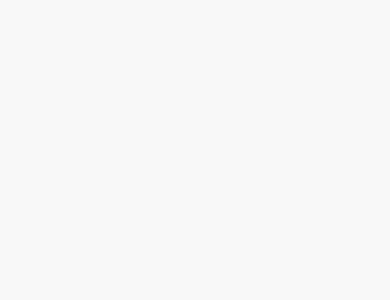
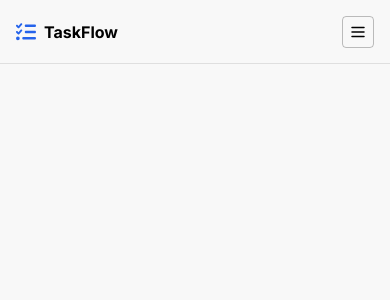
Before and after one commit to Chiemezie-Uchenwoke/taskflow, a React (Vite) app: page / in a window 390 px wide. Shown: the top 300 px of the page. Built offline with nearby package versions, Linux system fonts and the light colour scheme.

Commit message:
Complete header sm component

```diff
--- /dev/null
+++ b/src/components/Header/HeaderSm.jsx
@@ -0,0 +1,62 @@
+import { useState } from "react";
+import { FaListCheck } from "react-icons/fa6";
+import { IoMdClose } from "react-icons/io";
+import { LuMenu } from "react-icons/lu";
+import navLinks from "../../data/navLinks";
+import NavItem from "../NavItem/NavItem";
+import { Link } from "react-router";
+
+const HeaderSm = () => {
+    const [isMobileDropdownOpen, setIsMobileDropdownOpen] = useState(false);
+
+    return (
+        <header className="h-16 w-full border-b border-black/10 sticky top-0 left-0 flex lg:hidden items-center">
+            <div className="h-full w-full relative px-4 flex items-center justify-between">
+                <div className="flex items-center gap-2">
+                    <FaListCheck className="text-pri-blue text-xl" />
+                    <p className="font-bold text-base">TaskFlow</p>
+                </div>
+
+                <div className="">
+                    <button
+                        className="p-1.5 rounded border border-black/25"
+                        onClick={() => setIsMobileDropdownOpen(prev => !prev)}
+                    >
+                        {
+                            isMobileDropdownOpen ? <IoMdClose className="text-lg" /> : <LuMenu className="text-lg" />
+                        }
+                    </button>
+
+                    {
+                        isMobileDropdownOpen &&
+                        <ul className="absolute top-full left-0 h-[calc(100vh-4rem)] border-r border-black/20 w-full max-w-60 px-4 bg-white-shade shadow-xl flex flex-col justify-center items-center gap-4">
+                            {
+                                navLinks.map(l => {
+                                    return (
+                                        <li>
+                                            <NavItem
+                                                key={l.id}
+                                                {...l}
+                                            />
+                                        </li>
+                                    )
+                                })
+                            }
+                            <li>
+                                <a href="#" className="capitalize text-black/60 hover:text-black">Sign in</a>
+                            </li>
+
+                            <Link
+                                className="bg-pri-blue text-white-shade py-2 px-5 rounded-lg capitalize hover:bg-blue-700 duration-200 "
+                            >
+                                start free trial
+                            </Link>
+                        </ul>
+                        }
+                </div>
+            </div>
+        </header>
+    )
+}
+
+export default HeaderSm;
--- a/src/pages/HomePage.jsx
+++ b/src/pages/HomePage.jsx
@@ -1,9 +1,11 @@
 import HeaderLg from "../components/Header/HeaderLg";
+import HeaderSm from "../components/Header/HeaderSm";
 
 const HomePage = () => {
     return (
         <>
             <HeaderLg />
+            <HeaderSm />
         </>
     )
 }
```
